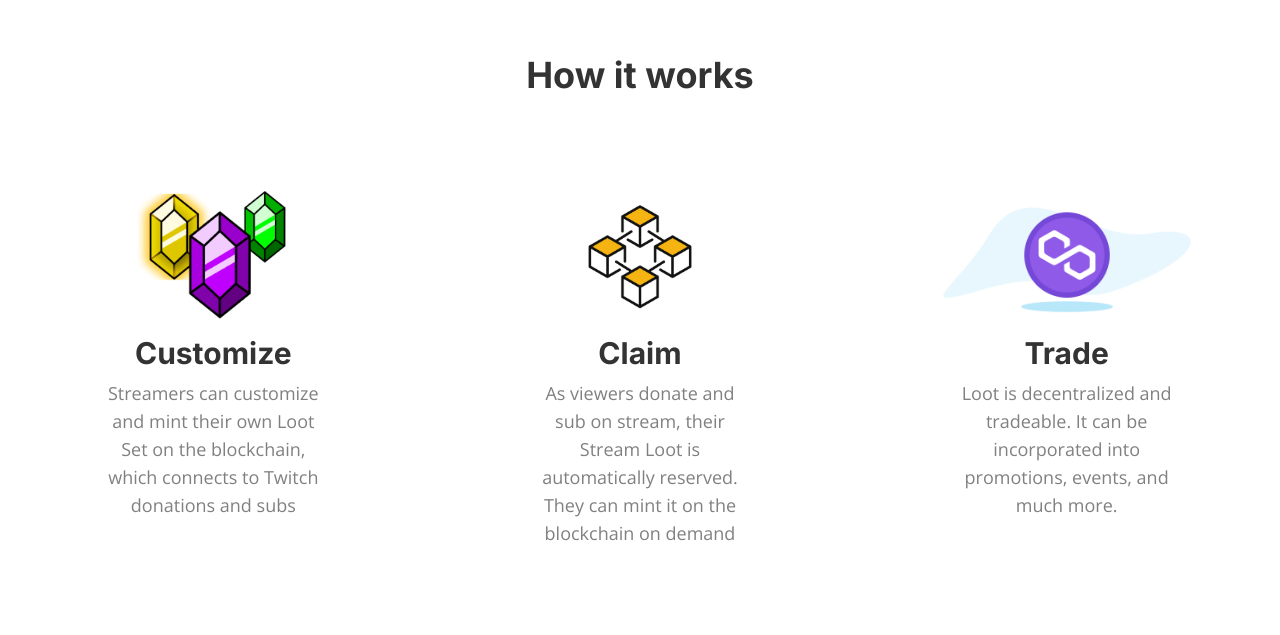
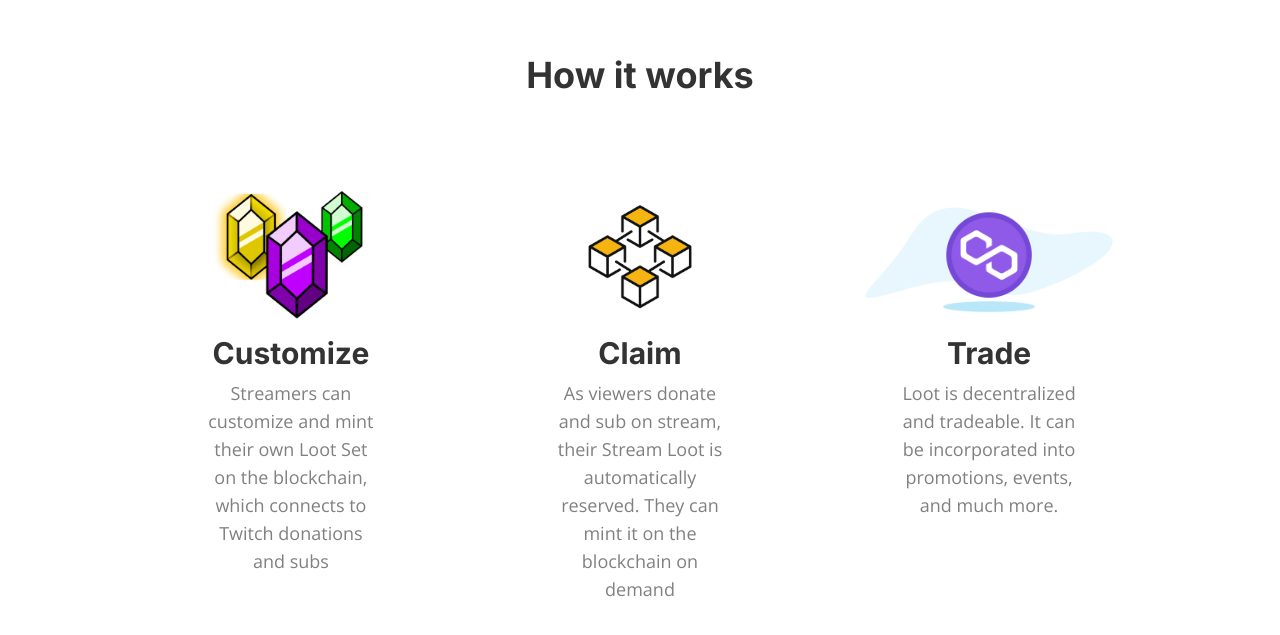
Before and after one commit to brianwatroba/stream-loot, a React (Create React App) app in the folder client/: page / in a window 1280 px wide. Shown: the part 981-1616 px from the top of the page. Before the commit the page ends 1576 px from the top, so only its background shows below. Built offline with nearby package versions, Linux system fonts and the light colour scheme.

Commit message:
first two sections finished

```diff
--- a/client/src/App.js
+++ b/client/src/App.js
@@ -26,7 +26,7 @@
             Turn your channel’s donations and subs <br></br> into crypto-based
             rewards for fans
           </div>
-          <button className="flex bg-primary py-4 px-8 font-black text-white font-serif text-center align-center justify-center self-center rounded-md">
+          <button className="flex bg-primary py-4 px-8 font-black text-white font-serif text-center align-center justify-center self-center rounded-md hover:bg-primary-light">
             GET STARTED
           </button>
         </div>
@@ -35,7 +35,8 @@
         <div className="text-2xl font-serif font-bold text-black33 text-center lg:text-4xl mt-48 mb-24">
           How it works
         </div>
-        <div className="grid grid-cols-1 lg:grid-cols-3 align-center">
+        <div className="grid grid-cols-11 align-center place-content-center">
+          <div />
           <FeatureItem
             title="Customize"
             subtitle="Streamers can customize and mint their own Loot Set on the blockchain, which connects to Twitch donations and subs"
@@ -54,6 +55,7 @@
             imgSrc={polygon}
             alt="polygon"
           />
+          <div />
         </div>
       </div>
     </>
--- a/client/src/components/FeatureItem.js
+++ b/client/src/components/FeatureItem.js
@@ -2,7 +2,7 @@
 
 const FeatureItem = ({ imgSrc, title, subtitle, alt }) => {
   return (
-    <div className="align-center justify-center text-center">
+    <div className="col-span-3 align-center justify-center text-center">
       <div className="flex align-center justify-center">
         <img src={imgSrc} className="h-24 w-30 lg:h-32 lg:w-50" alt={alt} />
       </div>
--- a/client/tailwind.config.js
+++ b/client/tailwind.config.js
@@ -11,6 +11,8 @@
       },
       colors: {
         primary: "#ffCA08",
+        "primary-dark": "#b28d05",
+        "primary-light": "#ffd439",
         purple: "#8F5AE8",
         pink: "#ff49db",
         orange: "#ff7849",
```
